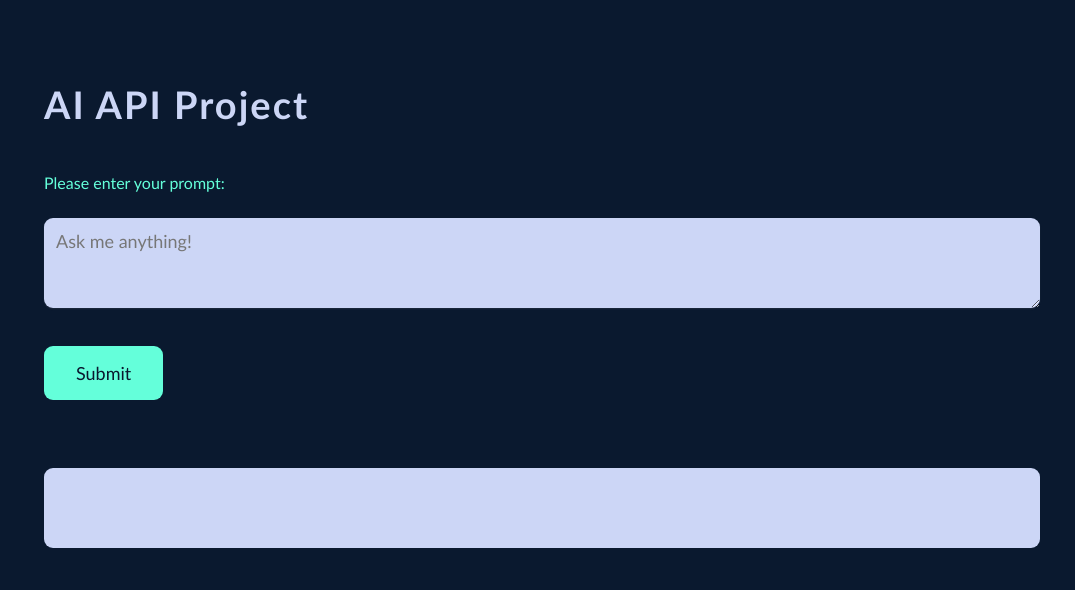
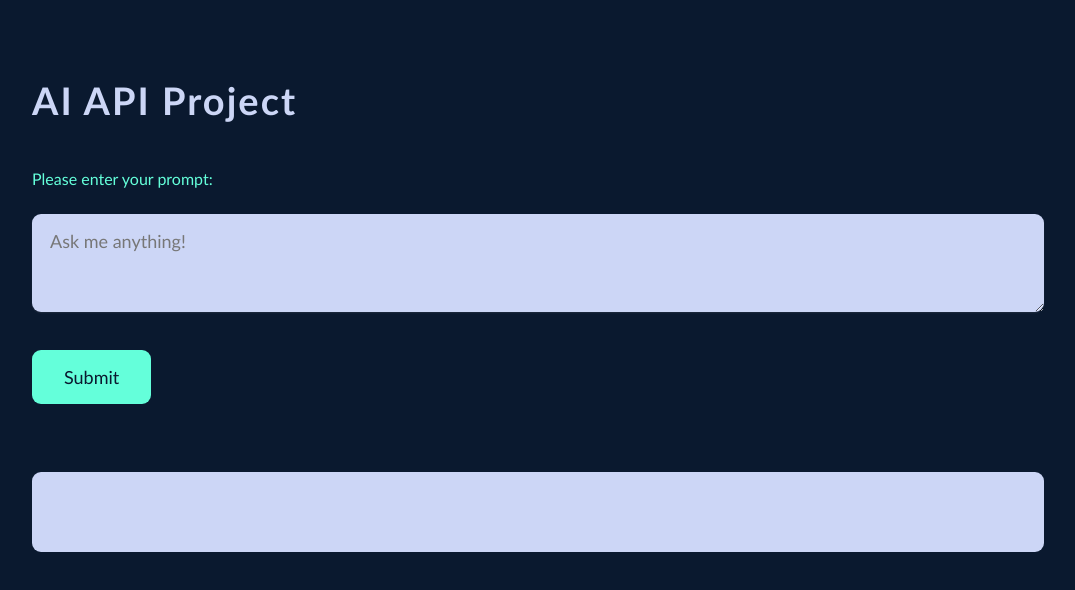
Before and after one commit to mark-goudie/chatGptApi, a website built with webpack: page src/index.html in a window 1280 px wide. Shown: the whole page, without its empty margins (114-1189 px from the left). Built offline with nearby package versions, Linux system fonts and the light colour scheme.

Commit message:
css padding changes

```diff
--- a/src/css/style.scss
+++ b/src/css/style.scss
@@ -26,25 +26,25 @@ h1 {
   font-weight: 600;
   line-height: 1.1;
   margin: 4.8rem 0 4.8rem 0;
-  padding-left: 3.2rem;
+  padding-left: 2.4rem;
   letter-spacing: 0.2rem;
 }
 
 p {
   font-size: 1.6rem;
   margin-bottom: 20px;
-  padding-left: 3.2rem;
+  padding-left: 2.4rem;
 }
 
 .container {
   max-width: 1100px;
   margin: 0 auto;
-  padding: 3.6rem;
+  padding: 3.2rem;
 }
 
 .contentbox {
   display: flex;
-  padding-left: 3.2rem;
+  padding-left: 2.4rem;
   flex-direction: column;
   align-self: start;
   gap: 2.4rem;
@@ -63,7 +63,7 @@ p {
 .contentbox select {
   width: 100%;
   margin-bottom: 1.2rem;
-  padding: 1.2rem;
+  padding: 1.6rem 1.8rem;
   font-size: 1.8rem;
   font-weight: 500;
   font-family: inherit;
@@ -109,7 +109,7 @@ p {
   align-self: start;
   gap: 2.4rem;
   margin-top: 20px;
-  margin-left: 3.2rem;
+  margin-left: 2.4rem;
   padding: 40px 20px; // top and bottom padding is 40px, left and right padding is 20px
   background: #ccd6f6;
   color: #0a192f;
```
